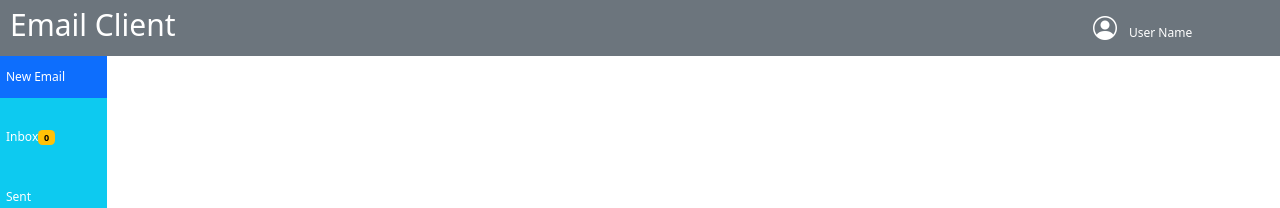
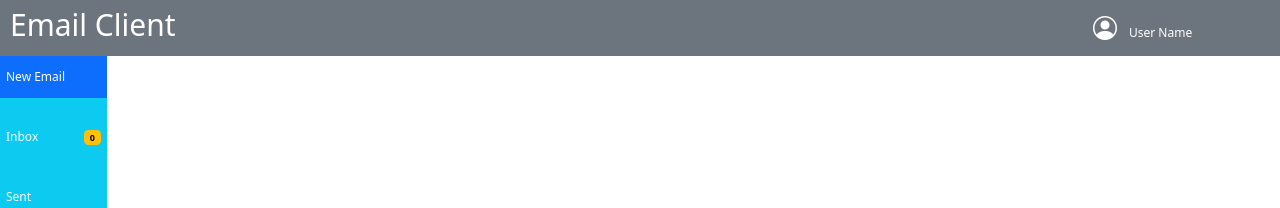
Before and after one commit to iO-Academy/2023-jul-cmail, a React (Vite) app: page / in a window 1280 px wide. Shown: the top 208 px of the page. Built offline with nearby package versions, Linux system fonts and the light colour scheme; no server answers.

Commit message:
S1t6 count button  interegrated with html and css ready for peer review

```diff
--- a/src/Components/Header/index.jsx
+++ b/src/Components/Header/index.jsx
@@ -18,9 +18,9 @@ const Header = ({inboxCounter}) => {
             </div>
             <div className={"col-4 col-md-1 h-100 mb-2 bg-info text-dark d-md-block" + (displayMenu ? '' : ' d-none')}>
                 <a className="d-block px-2 py-3 text-white link-underline link-underline-opacity-0 bg-primary" href="#">New Email</a> <br />
-                <a className="d-block px-2 py-3 text-white link-underline link-underline-opacity-0" href="#">
-                    Inbox
-                    <span className="badge text-bg-warning">{inboxCounter}</span>
+                <a className="d-block px-2 py-3 text-white link-underline link-underline-opacity-0 d-flex justify-content-between" href="#">
+                    <span>Inbox</span>
+                    <div><span className="badge text-bg-warning">{inboxCounter}</span></div>
                 </a> <br />
                 <a className="d-block px-2 py-3 text-white link-underline link-underline-opacity-0" href="#">Sent</a> <br />
                 <a className="d-block px-2 py-3 text-white link-underline link-underline-opacity-0" href="#">Deleted</a> <br />
```
